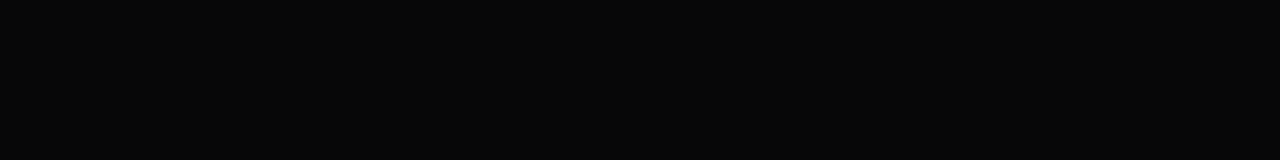
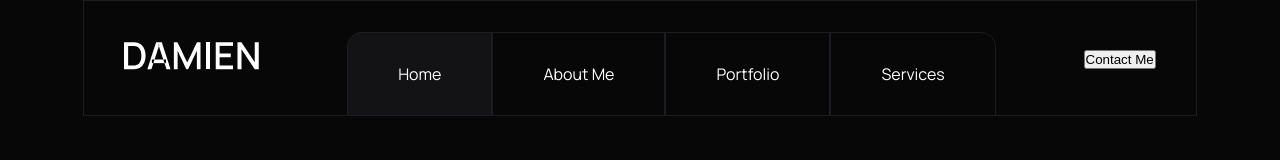
Before and after one commit to antick-arch/project-6, a plain HTML site: page index.html in a window 1280 px wide. Drawn offline with Linux system fonts and the light colour scheme.

Commit message:
added nav structure

```diff
--- a/index.html
+++ b/index.html
@@ -1,14 +1,30 @@
 <!DOCTYPE html>
 <html lang="en">
+
 <head>
     <meta charset="UTF-8">
     <meta name="viewport" content="width=device-width, initial-scale=1.0">
     <title>Photography</title>
     <link rel="stylesheet" href="./styles/style.css">
 </head>
+
 <body class="manrope-font">
     <header>
-
+        <nav class="container">
+            <div class="nav-img">
+                <img src="./images/Logo.png" alt="logo">
+            </div>
+            <ul>
+                <li><a id="curve1" href="#">Home</a></li>
+                <li><a href="#">About Me</a></li>
+                <li><a href="#">Portfolio</a></li>
+                <li><a id="curve2" href="#">Services</a></li>
+            </ul>
+            <div class="nav-btn">
+                <button>Contact Me</button>
+            </div>
+        </nav>
     </header>
 </body>
+
 </html>
--- a/styles/style.css
+++ b/styles/style.css
@@ -1,19 +1,62 @@
 @import url('https://fonts.googleapis.com/css2?family=Manrope:wght@200..800&display=swap');
 
 .manrope-font {
-  font-family: "Manrope";
-  font-optical-sizing: auto;
-  font-weight: 400;
-  font-style: normal;
+    font-family: "Manrope";
+    font-optical-sizing: auto;
+    font-weight: 400;
+    font-style: normal;
 }
-*{
+
+* {
     padding: 0;
     margin: 0;
     box-sizing: border-box;
 }
 
+.border {
+    color: #1C1C21;
+}
 
-body{
+body {
     max-width: 1920px;
     background-color: #070708;
 }
+
+.container {
+    max-width: 86.98%;
+    margin: 0px auto;
+}
+
+nav {
+    display: flex;
+    padding: 30px 40px;
+    border: 1px solid #1C1C21;
+    align-items: center;
+    justify-content: space-between;
+}
+
+nav ul {
+    display: flex;
+    align-items: flex-end;
+    margin-top: 32px;
+}
+
+nav ul li {
+    list-style: none;
+}
+
+#curve1 {
+    border: 1px solid #1C1C21;
+    border-top-left-radius: 15px;
+    background-color: #131316;
+}
+#curve2 {
+    border: 1px solid #1C1C21;
+    border-top-right-radius: 15px;
+}
+nav ul li a {
+    color: #FFFFFF;
+    border: 1px solid #1C1C21;
+    padding: 30px 50px;
+    text-decoration: none;
+}
```
Also changed, not shown: images/Abstract Design.png (added), images/Logo.png (added).
